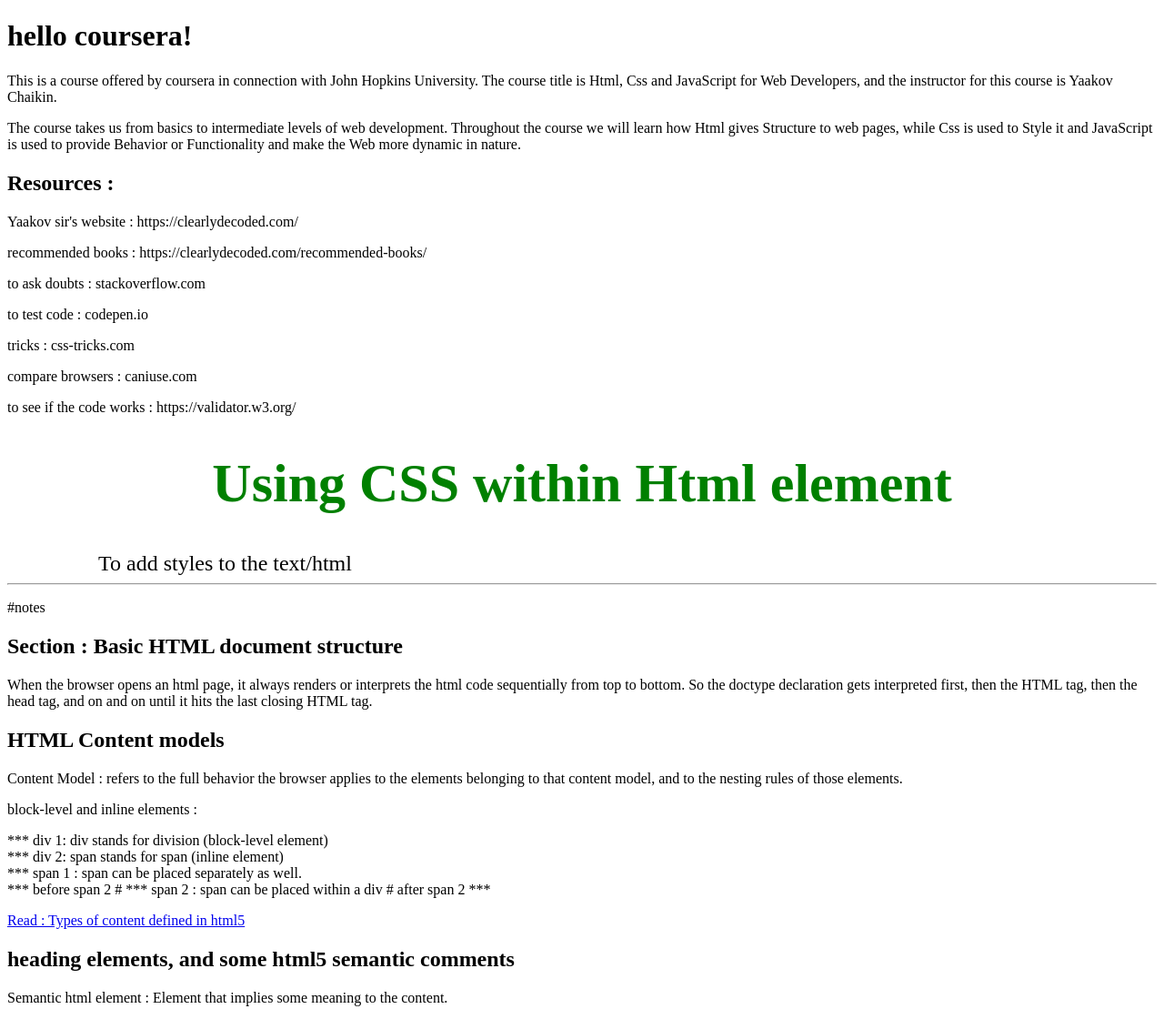
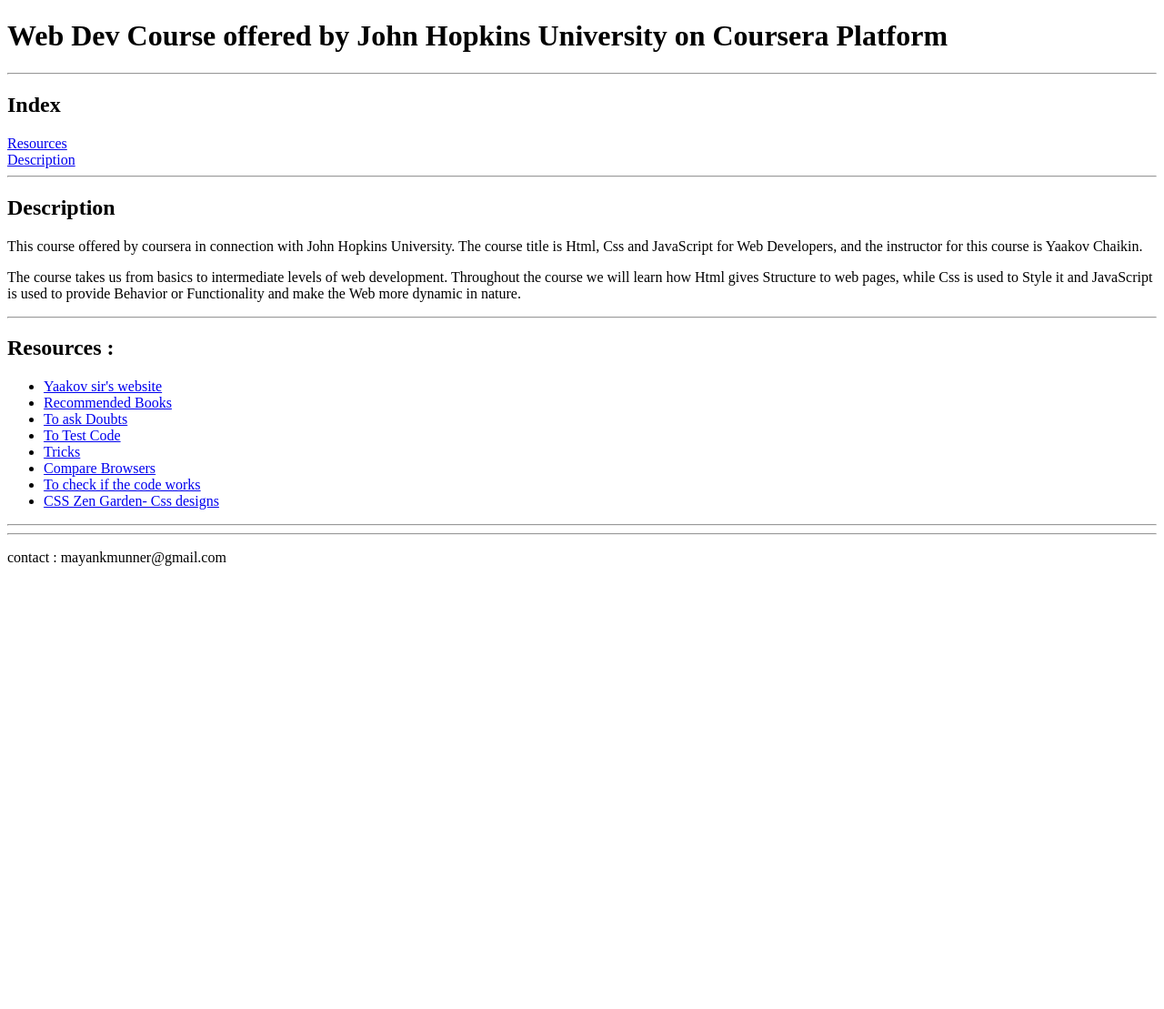
Before and after one commit to mayank307/test-repo, a plain HTML site: page web-dev-jhu/index.html in a window 1280 px wide. Shown: the top 1109 px of the page at 91% size. After the commit the page ends 800 px from the top, so only its background shows below. Drawn offline with Linux system fonts and the light colour scheme.

Commit message:
new html files along with images folder added

```diff
--- a/web-dev-jhu/index.html
+++ b/web-dev-jhu/index.html
@@ -6,46 +6,43 @@
 	<title>hello coursera</title>
 </head>
 <body>
-	<h1>hello coursera!  </h1>
-	<p>This is a course offered by coursera in connection with John Hopkins University. The course title is Html, Css and JavaScript for Web Developers, and the instructor for this course is Yaakov Chaikin.</p>
+	<h1>Web Dev Course offered by John Hopkins University on Coursera Platform</h1>
+	<hr>
+	<div>
+	<h2>Index</h2>
+	<a href="#resources">Resources</a> <br>
+	<a href="#description">Description</a> <br>
+	</div>
+	<hr>
+	<h2 id="description">Description</h2>
+	<p>This course offered by coursera in connection with John Hopkins University. The course title is Html, Css and JavaScript for Web Developers, and the instructor for this course is Yaakov Chaikin.
+
+	</p>
 	<p>The course takes us from basics to intermediate levels of web development. Throughout the course we will learn how Html gives Structure to web pages, while Css is used to Style it and JavaScript is used to provide Behavior or Functionality and make the Web more dynamic in nature.</p>
 
-	<h2>Resources : </h2>
-	<p> Yaakov sir's website : https://clearlydecoded.com/</p>
-	<p>recommended books : https://clearlydecoded.com/recommended-books/</p>
-	<p>to ask doubts : stackoverflow.com</p>
-	<p>to test code : codepen.io</p>
-	<p>tricks : css-tricks.com</p>
-	<p>compare browsers : caniuse.com</p>
-	<p>to see if the code works : https://validator.w3.org/</p>
-	<!--Below this : is the inline css example-->
-	<h1 style="color : green; font-size: 60px; text-align: center;">Using CSS within Html element</h1>
-	<p style="margin: 0 100px 0 100px; font-size: 1.5em;">To add styles to the text/html</p>
 	<hr>
-	<p>#notes</p>
-	<h2>Section : Basic HTML document structure</h2>
-	<p>When the browser opens an html page, it always renders or interprets the html code sequentially from top to bottom. So the doctype declaration gets interpreted first, then the HTML tag, then the head tag, and on and on until it hits the last closing HTML tag.</p>
-	<h2>HTML Content models</h2>
-	<p>Content Model : refers to the full behavior the browser applies to the elements belonging to that content model, and to the nesting rules of those elements.</p>
-	<p>block-level and inline elements : </p>
-	<!--below this part is going to be some example of how to implement-->
-	<div>*** div 1: div stands for division (block-level element)</div>
-	<div>*** div 2: span stands for span (inline element)</div>
-	<span>*** span 1 : span can be placed separately as well.</span>
-	<div>*** before span 2 #
-		<span>*** span 2 : span can be placed within a div</span>
-		# after span 2 ***
-	</div>
-	<p><a href="https://www.w3.org/TR/2011/WD-html5-20110525/content-models.html">Read : Types of content defined in html5</a></p>
-	<h2>heading elements, and some html5 semantic comments</h2>
-	<p>Semantic html element : Element that implies some meaning to the content.</p>
+	<h2 id="resources">Resources : </h2>
+	<ul>
+		<li><a href="https://clearlydecoded.com/">Yaakov sir's website</a></li>
+		<li><a href="https://clearlydecoded.com/recommended-books/">Recommended Books</a></li>
+		<li><a href="https://stackoverflow.com/">To ask Doubts</a></li>
+		<li><a href="https://codepen.io/">To Test Code</a></li>
+		<li><a href="https://css-tricks.com/">Tricks</a></li>
+		<li><a href="https://caniuse.com/">Compare Browsers</a></li>
+		<li><a href="https://validator.w3.org/">To check if the code works</a></li>
+		<li><a href="https://csszengarden.com/">CSS Zen Garden- Css designs</a></li>
+	</ul>
+	<hr>
+
+
+
 
 
 
 
 	<footer>
 		<hr>
-		<p style="text-align: center;" onclick="alert('emailing us is useful')";"> contact : mayankmunner@gmail.com</p>
+		<p> contact : mayankmunner@gmail.com</p>
 	</footer>
 </body>
 </html>
```
Also changed, not shown: web-dev-jhu/lists.html (added, +30 -0 lines), web-dev-jhu/main.html (added, +49 -0 lines), images/farmer-1.jpeg (added), images/square01.jpeg (added), images/square02.jpeg (added), images/square03.jpeg (added), images/square04.jpeg (added).
